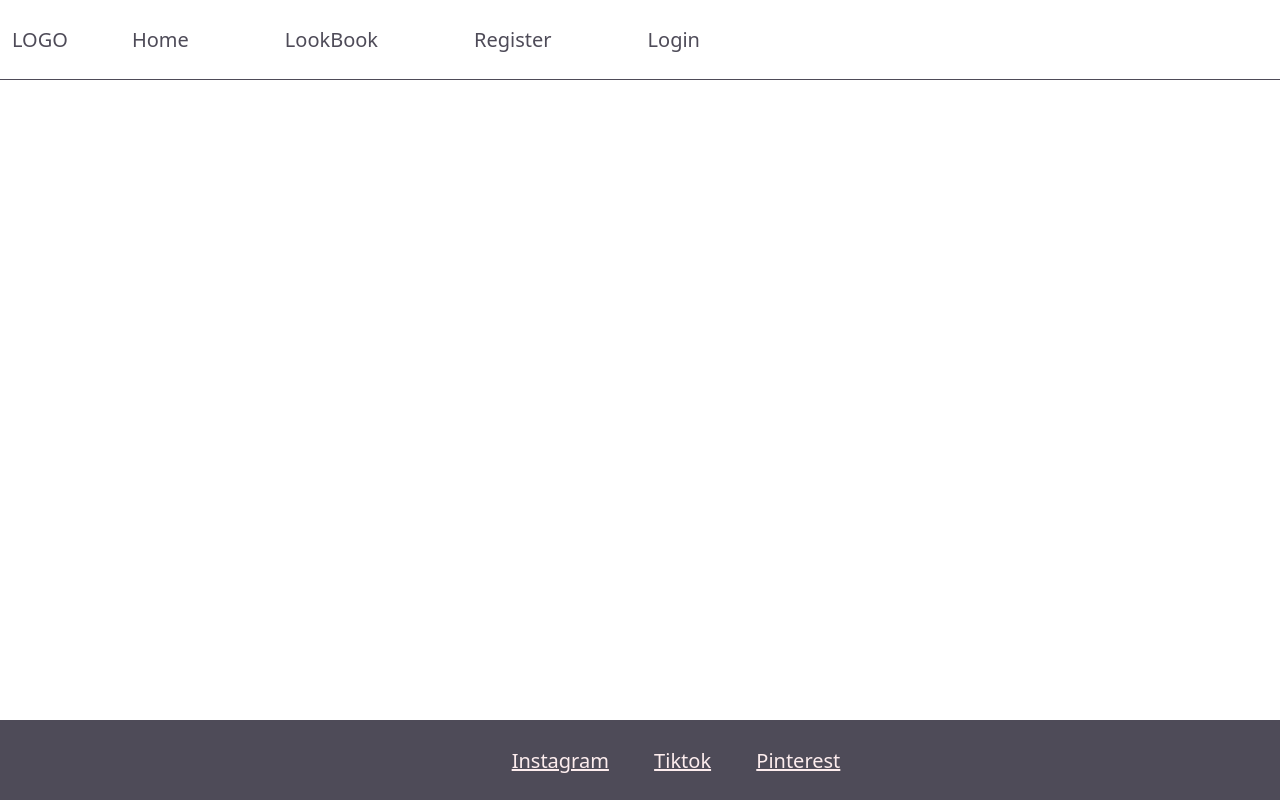
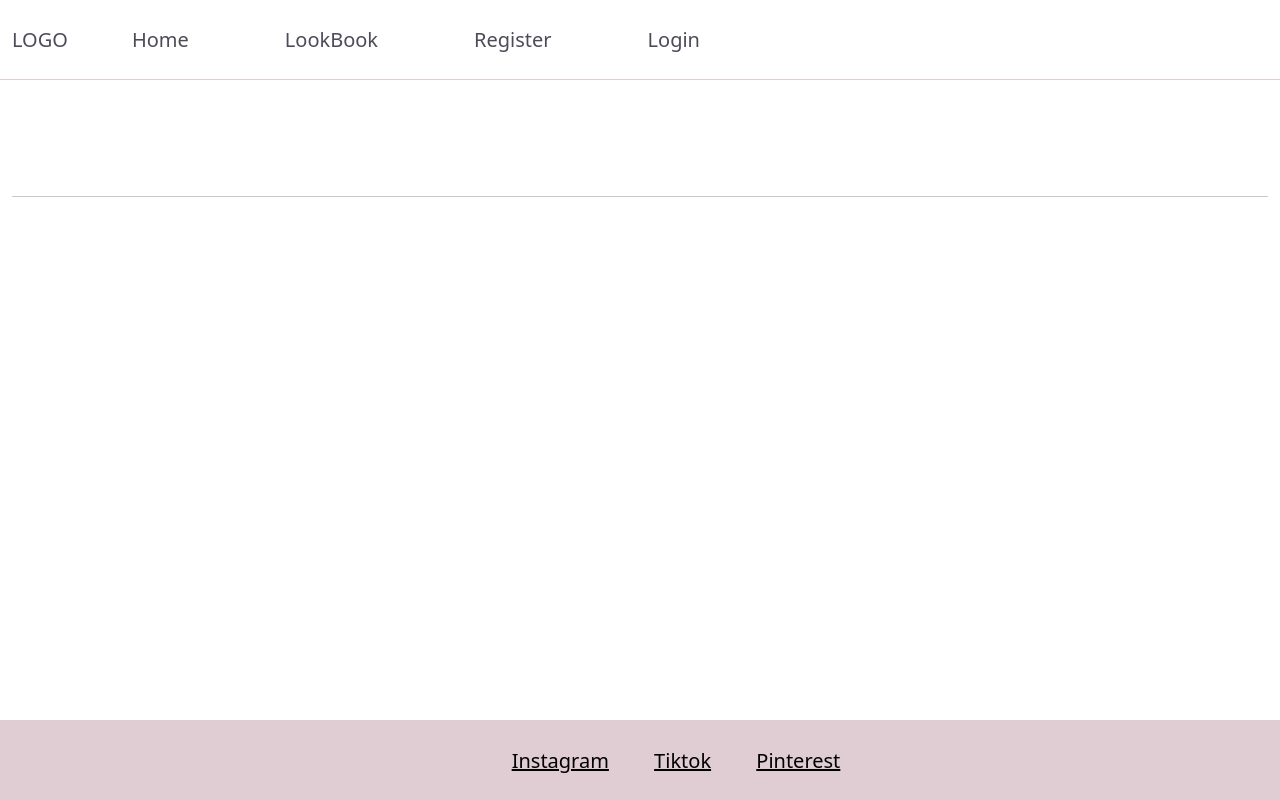
Before and after one commit to CharReek/Project-4-Blog, a Django app: page / in a window 1280 px wide. Run offline with Django 3.2, Linux system fonts and the light colour scheme; data that the repository does not hold is empty.

Commit message:
add mroe stylign to home page

```diff
--- a/static/css/style.css
+++ b/static/css/style.css
@@ -6,7 +6,7 @@ body{
 .header{
     display: flex;
     justify-content: space-between;
-    border-bottom: 0.5px solid #4e4b58;
+    border-bottom: 0.5px solid #dfcdd3;
     width: 100%;
     height: 80px;
 }
@@ -20,6 +20,22 @@ body{
     color: #4e4b58;
 }
 
+/* blog contatiner */
+.blog-layout-main,
+.blog-layout{
+    justify-content: center;
+}
+
+.blog-layout-main{
+    padding: 50px 10px;
+}
+
+.card-title{
+    text-align: center;
+}
+.card-body hr {
+    color: #dfcdd3;
+}
 /* Footer */
 
 .footer{
@@ -28,7 +44,7 @@ body{
     bottom: 0;
     width: 100%;
     height: 60px;
-    background-color: #4e4b58;
+    background-color: #dfcdd3;
     padding: 40px;
 }
 .footer li{
@@ -37,6 +53,19 @@ body{
 }
 
 .footer a{
-    color: #fdedee;
+    color: black;
     padding-left: 40px;
 }
+
+/* login/ logout / sign up*/
+
+.login,
+.logout,
+.signup {
+    text-align: center;
+    padding: 60px;
+    margin-top: 50px;
+    margin-bottom: 50px;
+    background-color: #97afaf;
+
+}
--- a/templates/account/logout.html
+++ b/templates/account/logout.html
@@ -1,10 +1,11 @@
-{% extends "account/base.html" %}
+{% extends "base.html" %}
 
 {% load i18n %}
 
 {% block head_title %}{% trans "Sign Out" %}{% endblock %}
 
 {% block content %}
+<div class="container logout">
   <h1>{% trans "Sign Out" %}</h1>
 
   <p>{% trans 'Are you sure you want to sign out?' %}</p>
@@ -16,6 +17,7 @@
     {% endif %}
     <button type="submit">{% trans 'Sign Out' %}</button>
   </form>
+</div>
 
 
 {% endblock %}
--- a/templates/account/signup.html
+++ b/templates/account/signup.html
@@ -1,10 +1,11 @@
-{% extends "account/base.html" %}
+{% extends "base.html" %}
 
 {% load i18n %}
 
 {% block head_title %}{% trans "Signup" %}{% endblock %}
 
 {% block content %}
+<div class="container signup">
   <h1>{% trans "Sign Up" %}</h1>
 
   <p>{% blocktrans %}Already have an account? Then please <a href="{{ login_url }}">sign in</a>.{% endblocktrans %}</p>
@@ -17,5 +18,6 @@
     {% endif %}
     <button type="submit">{% trans "Sign Up" %} &raquo;</button>
   </form>
+</div>
 
 {% endblock %}
--- a/templates/blog_post.html
+++ b/templates/blog_post.html
@@ -4,43 +4,43 @@
 
 <div class="container-fluid">
     <div class="row">
-
-        <!-- Blog Entries Column -->
-        <div class="col-12 mt-3 left">
-            <div class="row">
+        <div class="col-12">
+            <div class="row blog-layout-main">
                 {% for post in post_list %}
                     <div class="col-md-4">
-                        <div class="card mb-4">
+                        <div class="card mb-4 border-0">
                             <div class="card-body">
-                                <div class="image-container">
+                                <!-- <div class="image-container">
                                     {% if "placeholder" in post.featured_image.url %}
                                     <img class="card-img-top"
                                         src="https://codeinstitute.s3.amazonaws.com/fullstack/blog/default.jpg">
                                     {% else %}
                                     <img class="card-img-top" src=" {{ post.featured_image.url }}">
                                     {% endif %}
-                                    <div class="image-flash">
-                                        <p class="author">Author: {{ post.author }}</p>
-                                    </div>
-                                </div>
+                                </div> -->
                                 <a href="{% url 'post_detail' post.slug  %}"  class="post-link">
                                     <h2 class="card-title">{{ post.title }}</h2>
                                     <p class="card-text">{{ post.excerpt }}</p>
                                 </a>
+                                <div class="image-container">
+                                    <img class="card-img-top" src=" {{ post.featured_image.url }}">
+                                </div>
                                 <hr />
-                                <p class="card-text text-muted h6">{{ post.created_on}} <i class="far fa-heart"></i>
-                                    {{ post.number_of_likes }}</p>
+                                <p class="card-text text-muted h6">{{ post.created_on}}
                             </div>
                         </div>
                     </div>
-                {% if forloop.counter|divisibleby:3 %}
+                {% if forloop.counter|divisibleby:2 %}
                 </div>
-                <div class="row">
+                <div class="row blog-layout">
                 {% endif %}
                 {% endfor %}
 
             </div>
         </div>
+    </div>
+    <div class="line-break">
+        <hr />
     </div>
     {% if is_paginated %}
     <nav aria-label="Page navigation">
```
Also changed, not shown: templates/account/login.html (+2 -24 lines). Lines whose indentation alone changed are shown as unchanged.
